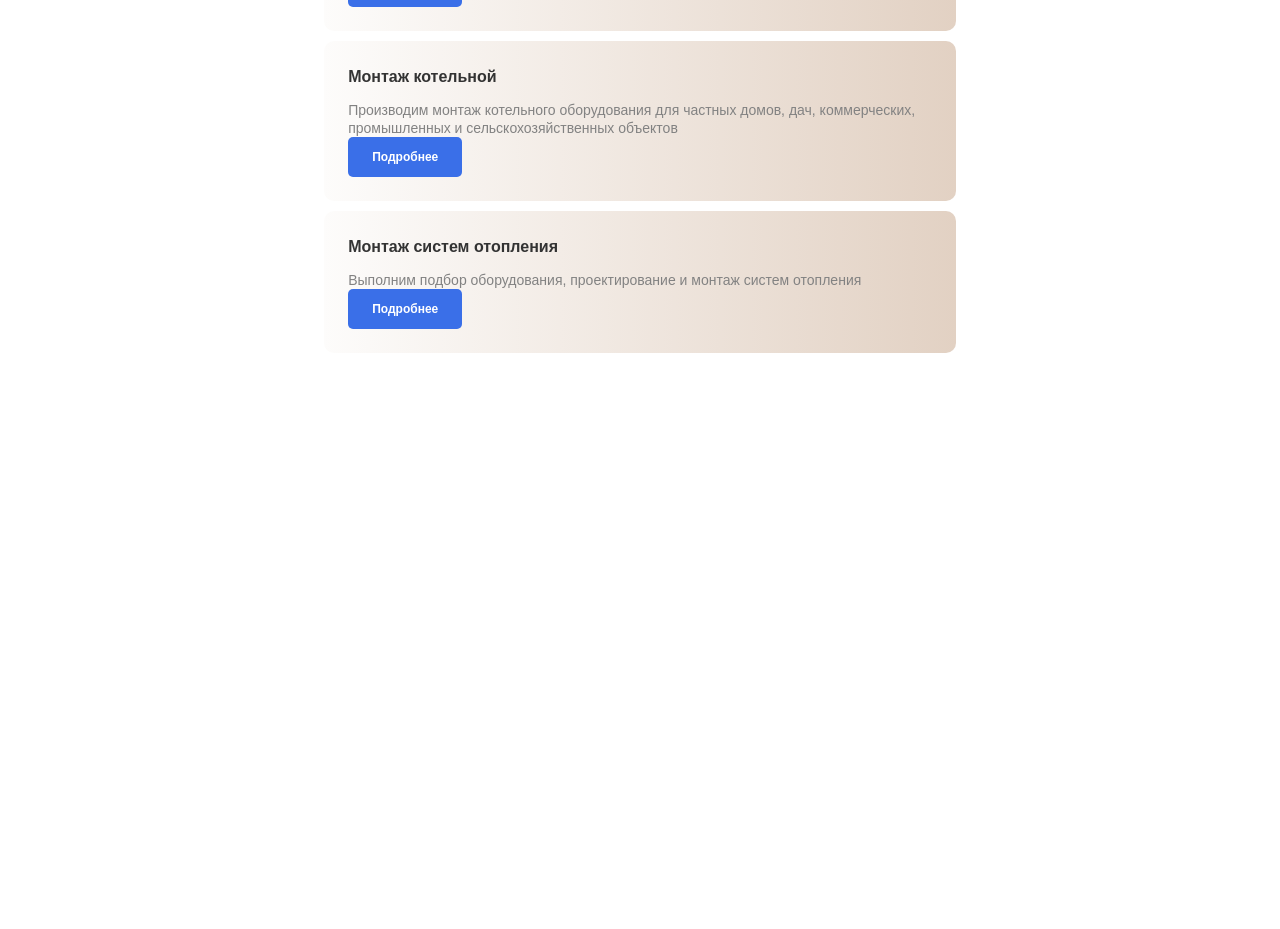
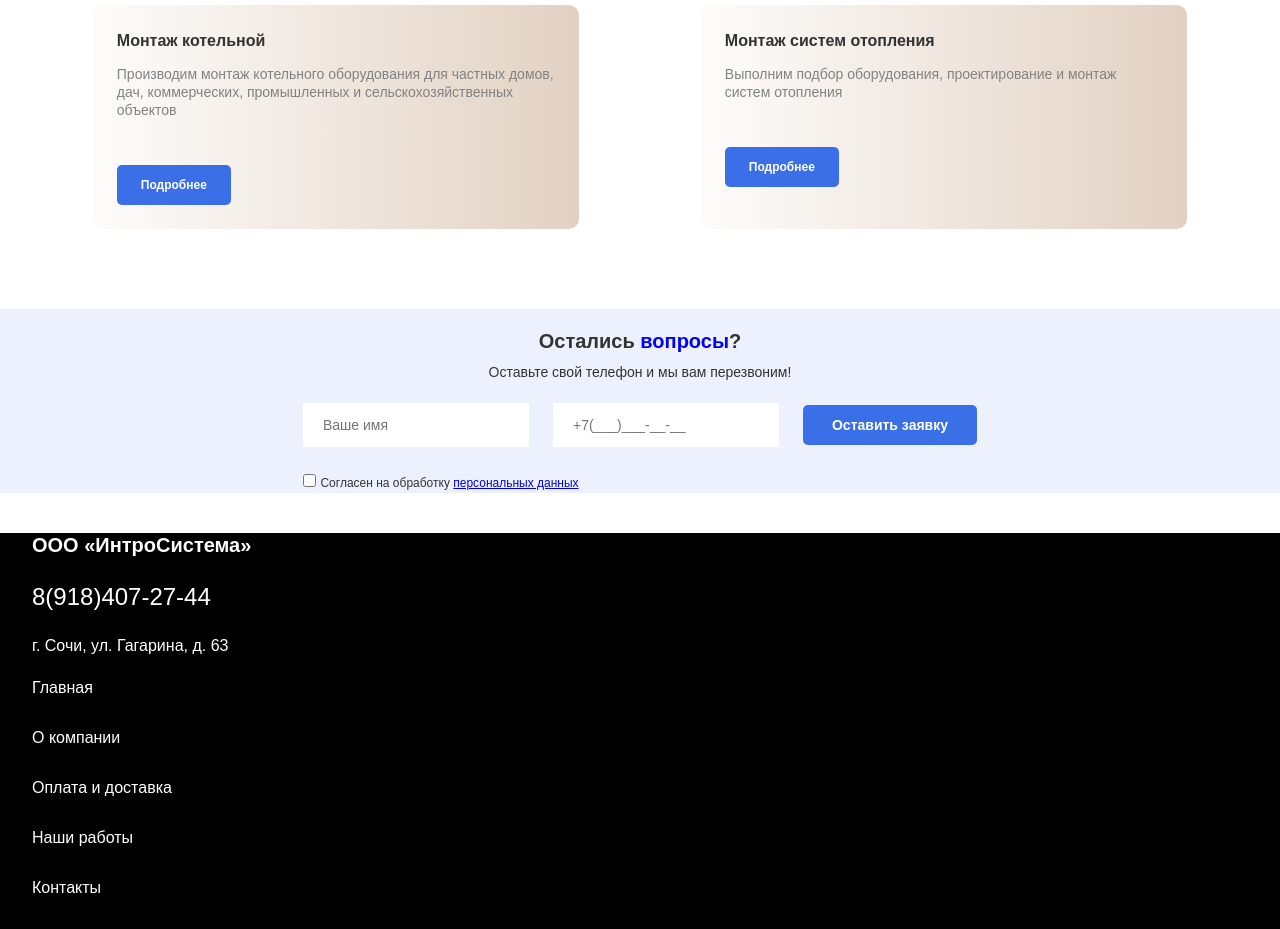
Before and after one commit to ar78ilnik/uslugi, a website: page app/index.html in a window 1280 px wide. Shown: the part 884-1813 px from the top of the page. Before the commit the page ends 1247 px from the top, so only its background shows below. Drawn offline with nearby package versions, Linux system fonts and the light colour scheme; files that its build step writes are made by us from their sources.

Commit message:
footer mobile

```diff
--- /dev/null
+++ b/app/html_components/_footer.html
@@ -0,0 +1,8 @@
+<footer class="footer">
+	<div class="container container_footer">
+		<h2 class="title title_footer">ООО «ИнтроСистема»</h2>
+		<a href="tel:89184072744" class="footer__tel">8(918)407-27-44</a>
+		<span class="footer__adress">г. Сочи, ул. Гагарина, д. 63</span>
+		@@include('_menu-footer.html')
+	</div>
+</footer>
--- a/app/html_components/_header.html
+++ b/app/html_components/_header.html
@@ -5,13 +5,7 @@
 			<input type="search" class="header__input" name="q" placeholder="Поиск">
 		</div>
 		<nav class="menu">
-			<ul class="list list_menu" id="list_menu">
-				<li class="list__item"><a href="#" class="link">Главная</a></li>
-				<li class="list__item"><a href="#" class="link">О компании</a></li>
-				<li class="list__item"><a href="#" class="link">Оплата и доставка</a></li>
-				<li class="list__item"><a href="#" class="link">Наши работы</a></li>
-				<li class="list__item"><a href="#" class="link">Контакты</a></li>
-			</ul>
+			@@include('_menu-header.html')
 			<div class="menu__user">
 				<svg class="icon icon_header">
 					<use xlink:href="img/sprite.svg#svg1"></use>
--- /dev/null
+++ b/app/html_components/_menu-footer.html
@@ -0,0 +1,7 @@
+<ul class="list list_footer">
+	<li class="list__item list__item_footer"><a href="#" class="link link_footer">Главная</a></li>
+	<li class="list__item list__item_footer"><a href="#" class="link link_footer">О компании</a></li>
+	<li class="list__item list__item_footer"><a href="#" class="link link_footer">Оплата и доставка</a></li>
+	<li class="list__item list__item_footer"><a href="#" class="link link_footer">Наши работы</a></li>
+	<li class="list__item list__item_footer"><a href="#" class="link link_footer">Контакты</a></li>
+</ul>
--- /dev/null
+++ b/app/html_components/_menu-header.html
@@ -0,0 +1,7 @@
+<ul class="list list_menu" id="list_menu">
+	<li class="list__item"><a href="#" class="link">Главная</a></li>
+	<li class="list__item"><a href="#" class="link">О компании</a></li>
+	<li class="list__item"><a href="#" class="link">Оплата и доставка</a></li>
+	<li class="list__item"><a href="#" class="link">Наши работы</a></li>
+	<li class="list__item"><a href="#" class="link">Контакты</a></li>
+</ul>
--- a/app/index.html
+++ b/app/index.html
@@ -68,5 +68,19 @@
 				</article>
 			</section>
 		</div>
+		<section class="form" action="script.php" method="post">
+			<h2 class="title title_h2">Остались <span style="color: blue;">вопросы</span>?</h2>
+			<span class="form__info">Оставьте свой телефон и мы вам перезвоним!</span>
+			<div class="form__wrapper">
+				<input class="form__input" type="text" name="a" placeholder="Ваше имя">
+				<input class="form__input" type="tel" name="b" placeholder="+7(___)___-__-__">
+				<p class="form__check-box">
+					<input class="form__check" id="check" type="checkbox">
+					<label class="form__label" for="check">Согласен на обработку <a href="#">персональных данных</a></label>
+				</p>
+				<input type="submit" class="link link_blue link_blue-form" value="Оставить заявку">
+			</div>
+		</section>
 	</body>
+	@@include('html_components/_footer.html')
 </html>
--- a/app/scss/container.scss
+++ b/app/scss/container.scss
@@ -1,8 +1,12 @@
 /* Container */
 .container {
 	height: 100%;
-		width: 90%;
-		margin: 0 auto;
+	width: 90%;
+	margin: 0 auto;
+	&_footer {
+		display: grid;
+		grid-gap: 24px;
+	}
 }
 
 @media (min-width: 768px) {
--- a/app/scss/features.scss
+++ b/app/scss/features.scss
@@ -23,6 +23,7 @@
 
 @media (min-width: 768px) {
 	.features {
+		margin-bottom: 60px;
 		&__list {
 			display: flex;
 			flex-wrap: wrap;
--- /dev/null
+++ b/app/scss/footer.scss
@@ -0,0 +1,12 @@
+/* Footer */
+.footer {
+	background-color: var(--black);
+	color: var(--white);
+	&__tel {
+		font-family: 'Montserrat-Bold', sans-serif;
+		font-size: 24px;
+		line-height: 32px;
+		color: var(--white);
+		text-decoration: none;
+	}
+}
--- /dev/null
+++ b/app/scss/form.scss
@@ -0,0 +1,63 @@
+/* Form */
+.form {
+	background-color: var(--form);
+	display: flex;
+	flex-direction: column;
+	align-items: center;
+	padding-top: 20px;
+	margin-bottom: 40px;
+	&__wrapper {
+		width: 90%;
+		display: flex;
+		flex-direction: column;
+		align-items: center;
+	}
+	&__info {
+		display: inline-block;
+		width: 65%;
+		font-size: 14px;
+		line-height: 18px;
+		margin-top: 10px;
+		text-align: center;
+		margin-bottom: 20px;
+	}
+	&__input {
+		font-size: 14px;
+		line-height: 44px;
+		font-weight: 500;
+		border: 0;
+		width: 100%;
+		padding-left: 20px;
+		margin-bottom: 20px;
+	}
+	&__label {
+		font-size: 12px;
+		line-height: 20px;
+		align-self: start;
+	}
+	&__check-box {
+		margin-bottom: 20px;
+	}
+}
+
+@media (min-width: 768px) {
+	.form {
+		&__wrapper {
+			display: grid;
+			grid-template-columns: 226px 226px 174px;
+			grid-template-rows: 48px 20px;
+			grid-gap: 24px;
+			width: 674px;
+		}
+		&__input {
+			width: 226px;
+			padding-left: 20px;
+			margin: 0;
+		}
+		&__check-box {
+			grid-column: 1/3;
+			grid-row: 2/3;
+			margin: 0;
+		}
+	}
+}
--- a/app/scss/link.scss
+++ b/app/scss/link.scss
@@ -9,7 +9,27 @@
 		font-weight: 700;
 		color: var(--white);
 		padding: 14px 24px;
-		background-color: var(--link-bgc);
+		background-color: var(--blue);
 		border-radius: 5px;
+		border: 0;
+		&-form {
+			font-size: 14px;
+			width: 100%;
+		}
+	}
+	&_footer {
+		color: var(--white);
 	}
 }
+
+@media (min-width: 768px) {
+	.link {
+		&_blue {
+			&-form {
+				width: 174px;
+				grid-column: 3/4;
+				grid-row: 1/2;
+			}
+		}
+	}
+}
--- a/app/scss/list.scss
+++ b/app/scss/list.scss
@@ -3,4 +3,9 @@
 	&_menu {
 		display: none;
 	}
+	&__item {
+		&_footer {
+			margin-bottom: 32px;
+		}
+	}
 }
--- a/app/scss/services.scss
+++ b/app/scss/services.scss
@@ -1,5 +1,6 @@
 /* Services */
 .services {
+	margin-bottom: 60px;
 	&__card {
 		background: linear-gradient(90deg, #FDFCFB 0%, #E2D1C3 100%);
 		background-repeat: no-repeat;
@@ -7,7 +8,7 @@
 		padding: 24px;
 		margin-bottom: 10px;
 	}
-	&:nth-of-type(1) {
+	&:nth-child(1) {
 		background-image: url(../img/services1.png);
 		background-size: 120px 110px;
 		background-position: 95% 95%;
@@ -32,6 +33,7 @@
 		font-size: 14px;
 		line-height: 18px;
 		color: var(--text-light);
+		margin-bottom: 46px;
 	}
 }
 
@@ -41,7 +43,8 @@
 		flex-wrap: wrap;
 		justify-content: space-around;
 		&__card {
-		flex-basis: 48%;
+			flex-basis: 40%;
+			margin-bottom: 20px;
 		}
 	}
 }
--- a/app/scss/style.scss
+++ b/app/scss/style.scss
@@ -13,3 +13,5 @@
 @import 'features';
 @import 'services';
 @import 'link';
+@import 'form';
+@import 'footer';
--- a/app/scss/title.scss
+++ b/app/scss/title.scss
@@ -13,6 +13,12 @@
 			margin-bottom: 12px;
 		}
 	}
+	&_footer {
+		font-family: 'Montserrat-Bold', sans-serif;
+		font-size: 20px;
+		line-height: 24px;
+		color: var(--footer-title);
+	}
 }
 
 @media (min-width: 768px) {
--- a/app/scss/vars.scss
+++ b/app/scss/vars.scss
@@ -1,6 +1,7 @@
 * {
 	margin: 0;
 	padding: 0;
+	box-sizing: border-box;
 }
 ul {
 	margin: 0;
@@ -15,9 +16,12 @@ li {
 /* Colors */
 :root {
 	--white: #ffffff;
+	--black: #000000;
 	--header: #313131;
 	--text: #333333;
 	--text-light: #828282;
 	--border: rgba(0,0,0,0.3);
-	--link-bgc: #3a6fe8;
+	--blue: #3a6fe8;
+	--form: #ecf1fd;
+	--footer-title: #fbfcfd;
 }
```
